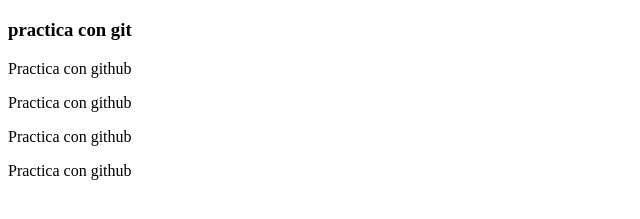
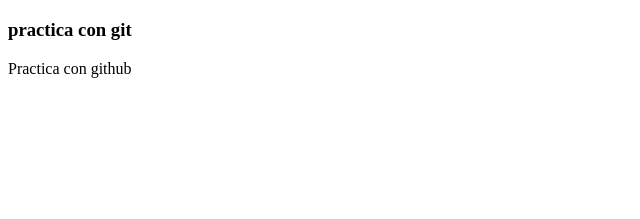
Before and after one commit to waltercastro171163/repo_prueba, a plain HTML site: page index.html in a window 1280 px wide. Shown: the part 61-280 px from the top of the page, without its empty margins (0-640 px from the left). Drawn offline with Linux system fonts and the light colour scheme.

Commit message:
ajuste al codigo html

```diff
--- a/index.html
+++ b/index.html
@@ -10,9 +10,7 @@
     <h1>Pruebas en github</h1>
     <h3>practica con git</h3>
     <p>Practica con github</p>
-    <p>Practica con github</p>
-    <p>Practica con github</p>
-    <p>Practica con github</p>
+
 
 
 
```
